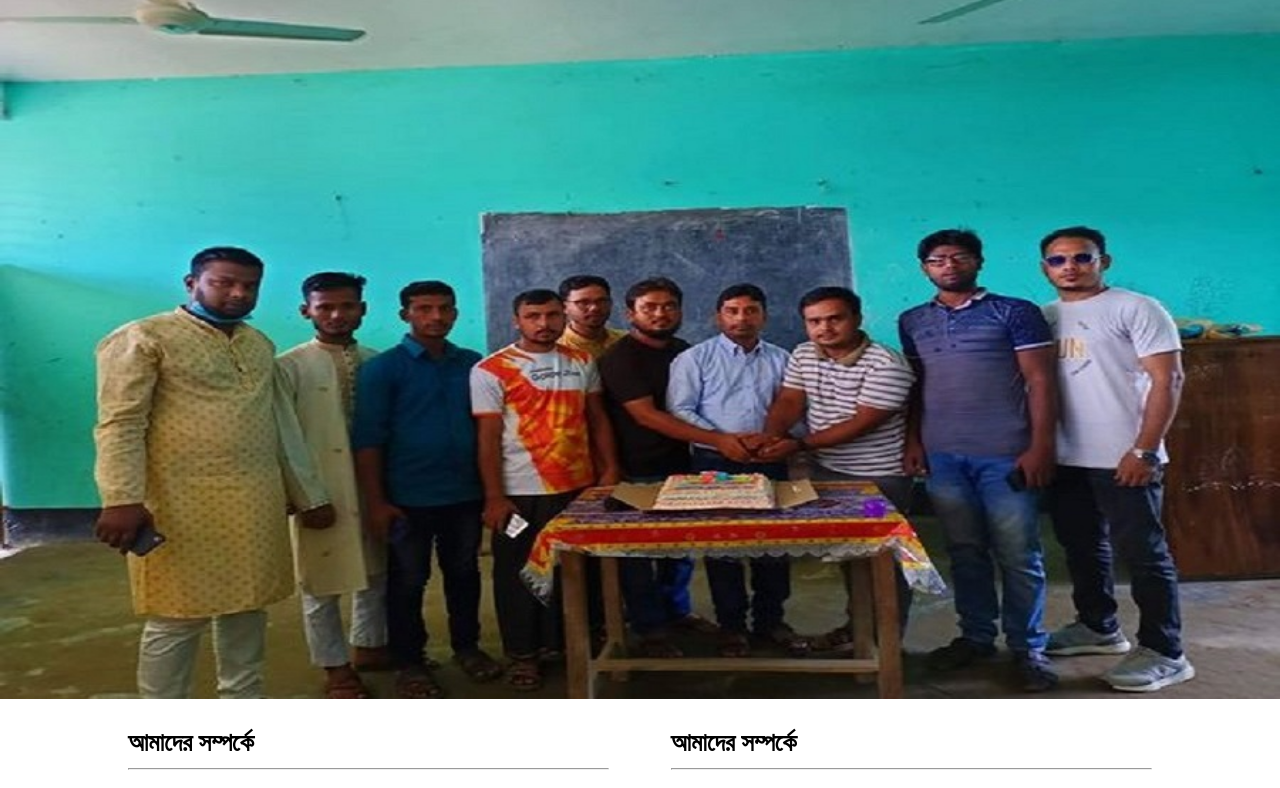
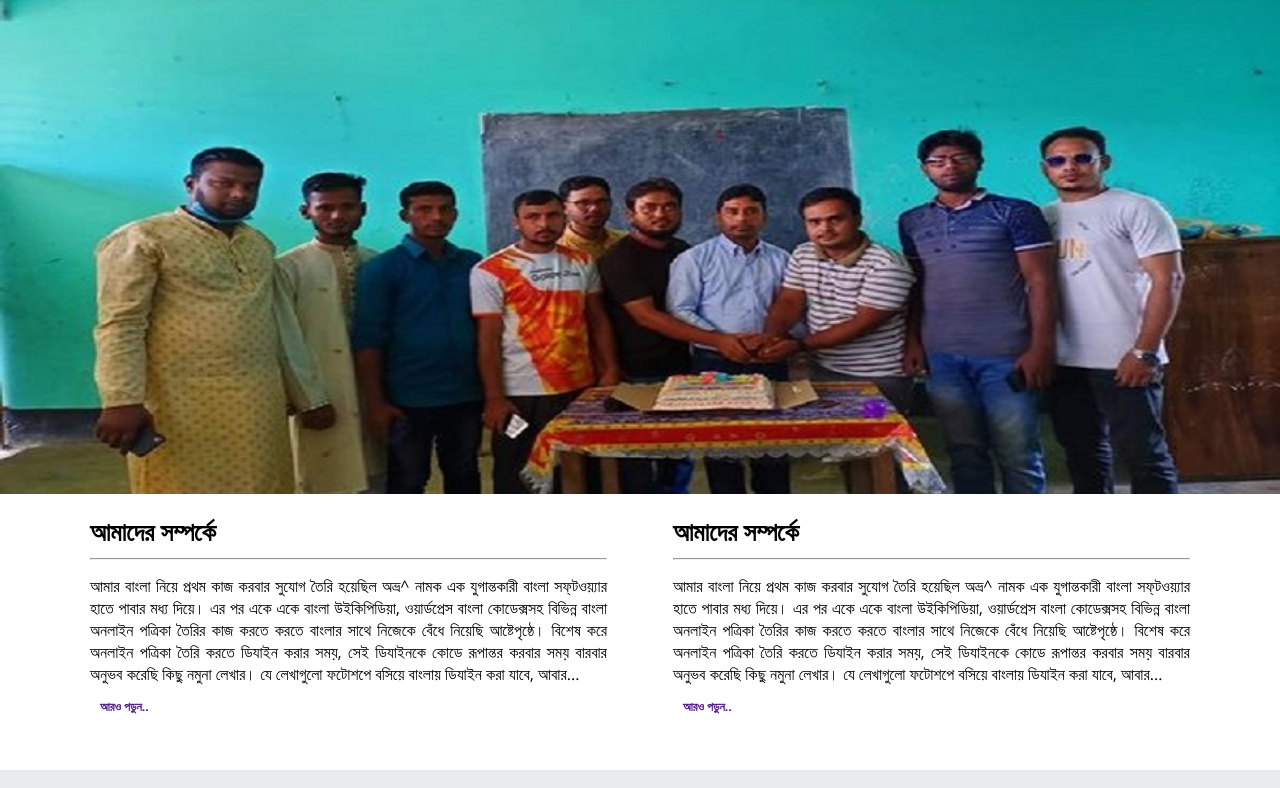
Before and after one commit to mobinhimu/humanity-organization, a plain HTML site: page index.html in a window 1280 px wide. Shown: the part 141-929 px from the top of the page. Drawn offline with nearby package versions, Linux system fonts and the light colour scheme.

Commit message:
Complete Everything

```diff
--- a/css/desktop.css
+++ b/css/desktop.css
@@ -1,28 +1,31 @@
 @media only screen and (min-width: 992px) {
-    p{
+  .container {
+    max-width: 1100px;
+  }
+  p {
     font-size: 16px;
   }
 
-    .contact{
-        background-color: #007AAF;
+  .contact {
+    background-color: #007aaf;
     padding: 10px 0px;
     display: block;
   }
-    .contactWrap{
+  .contactWrap {
     display: flex;
     gap: 15px;
   }
-    .num a{
+  .num a {
     color: white;
   }
-    .num span{
+  .num span {
     padding-left: 5px;
   }
-    .mail a{
+  .mail a {
     color: white;
     font-weight: 500;
   }
-    .mail span{
+  .mail span {
     padding-left: 5px;
   }
   /* This is nav section start */
@@ -50,7 +53,7 @@
     color: white;
     font-weight: 700;
   }
-    #menu{
+  #menu {
     display: none;
   }
   /* This is nav section end */
@@ -60,10 +63,10 @@
     flex-flow: row wrap;
     justify-content: space-between;
   }
-    .singlePurpose{
+  .singlePurpose {
     width: 47%;
   }
-    .singlePurpose h1{
+  .singlePurpose h1 {
     font-size: 25px;
   }
   /* This is আমাদের সম্পর্কে / আমাদের উদ্দেশ্য section end */
@@ -71,23 +74,20 @@
 
   /* this is সদস্যের তালিকা section end */
   /* this is ফটো গ্যালারি section start */
-    #photo h1{
+  #photo h1 {
     font-size: 30px;
   }
-    .photoWrap{
+  .photoWrap {
     display: flex;
     flex-flow: row wrap;
     justify-content: space-between;
   }
-    .singlePhoto{
+  .singlePhoto {
     width: 23%;
     margin-bottom: 30px;
   }
   /* this is ফটো গ্যালারি section end */
   /* this is অনুসন্ধান section start  */
 
-
-
   /* this is অনুসন্ধান section end*/
-
 }
--- a/css/style.css
+++ b/css/style.css
@@ -30,7 +30,7 @@ nav {
   background-color: red;
 }
 .headerLogo {
-  width: 10%;
+  max-width: 10%;
 }
 
 .headerLogo img {
@@ -52,15 +52,19 @@ nav {
 }
 /* This is nav section end */
 /* This is slider section start */
-section#slider {
-  margin-top: 0px;
+#slider {
+  background-image: url(../images/slider1.jpg);
+  background-size: cover;
+  height: 500px;
+  background-position: center;
+  margin-top: 0;
 }
-.sliderImg {
+/* .sliderImg {
   width: 100%;
 }
 .sliderImg img {
   width: 100%;
-}
+} */
 /* This is slider section end */
 /* This is আমাদের সম্পর্কে / আমাদের উদ্দেশ্য section start */
 .purposeWrap {
@@ -139,7 +143,7 @@ section#photo {
   padding: 50px 0px;
   margin-bottom: 0px;
 }
-.findUsWrap{
+.findUsWrap {
   display: flex;
   flex-flow: column wrap;
 }
@@ -166,46 +170,46 @@ section#photo {
 .singleFind i {
   padding-right: 8px;
 }
-.social{
+.social {
   display: flex;
   gap: 30px;
 }
-.social a{
+.social a {
   background-color: #717171;
   color: black;
   display: flex;
   justify-content: center;
   align-items: center;
   height: 30px;
-  width:  30px;
+  width: 30px;
   transition-duration: 0.2s;
 }
-.social a:hover{
-  background-color: #DC4E41;
+.social a:hover {
+  background-color: #dc4e41;
   color: white;
 }
 /* this is অনুসন্ধান section end */
-footer{
+footer {
   background-color: #008732;
   padding: 30px 0px;
   border-top: 1px solid black;
 }
-.footWrap{
+.footWrap {
   display: flex;
   flex-flow: column wrap;
   justify-content: center;
   align-items: center;
 }
-.singleFoot span{
+.singleFoot span {
   display: block;
   color: white;
   padding-bottom: 10px;
 }
-.singleFoot a{
+.singleFoot a {
   color: rgb(115, 245, 72);
   font-weight: bold;
   padding-left: 10px;
 }
-.singleFoot a:hover{
+.singleFoot a:hover {
   color: rgb(95, 200, 20);
 }
--- a/css/tab.css
+++ b/css/tab.css
@@ -1,35 +1,35 @@
-@media only screen and (min-width:768px) {
-    .container{
-        width: 80%;
+@media only screen and (min-width: 768px) {
+  .container {
+    max-width: 80%;
   }
-    p{
+  p {
     font-size: 15px;
   }
   /* this is ফটো গ্যালারি section start */
-    .photoWrap{
+  .photoWrap {
     display: flex;
     flex-flow: row wrap;
     justify-content: space-between;
   }
-    .singlePhoto{
+  .singlePhoto {
     width: 47%;
     margin-bottom: 30px;
   }
   /* this is ফটো গ্যালারি section end */
   /* this is অনুসন্ধান section start  */
-    .findUsWrap{
+  .findUsWrap {
     display: flex;
     flex-flow: row wrap;
     justify-content: space-between;
   }
-      .singleFind{
+  .singleFind {
     width: 48%;
   }
-      .singleFind iframe{
+  .singleFind iframe {
     height: 300px;
   }
   /* this is অনুসন্ধান section end  */
-    .footWrap{
+  .footWrap {
     display: flex;
     flex-flow: row wrap;
     justify-content: space-between;
--- a/index.html
+++ b/index.html
@@ -62,9 +62,9 @@
         <!-- This is slider section start -->
         <section id="slider">
             <div class="sliderWrap">
-                <div class="sliderImg">
+                <!-- <div class="sliderImg">
                     <img src="images/slider1.jpg" alt="">
-                </div>
+                </div> -->
             </div>
         </section>
         <!-- This is slider section end -->
```
Lines whose indentation alone changed are shown as unchanged.
